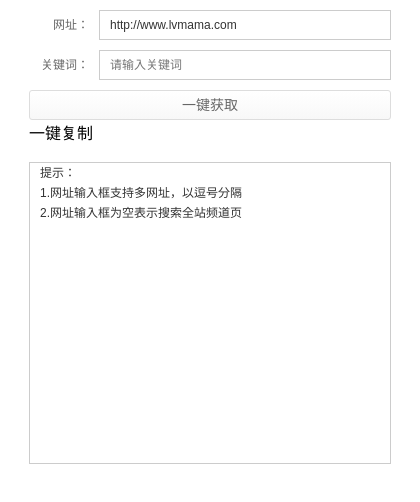
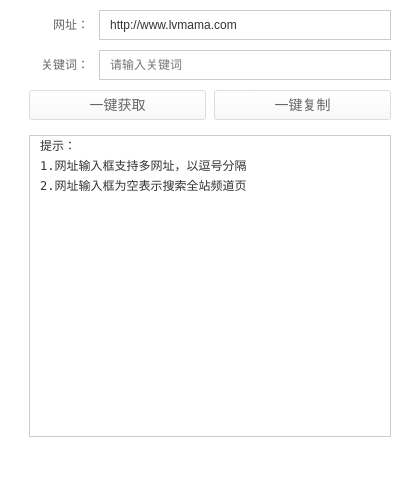
Before and after one commit to angryihan/electron-crawl, an Electron app: page index.html in a window 420 px wide. Drawn offline with Linux system fonts and the light colour scheme.

Commit message:
copy to clipboard

```diff
--- a/assets/css/index.css
+++ b/assets/css/index.css
@@ -1,11 +1,12 @@
 @charset "UTF-8";
+
 /*reset*/
-body,div,dl,dt,dd,ol,ul,li,h1,h2,h3,h4,h5,h6,p,blockquote,pre,code,tr,th,td,hr,menu {
+
+body, div, dl, dt, dd, ol, ul, li, h1, h2, h3, h4, h5, h6, p, blockquote, pre, code, tr, th, td, hr, menu {
     margin: 0;
     padding: 0
 }
-
-ol,ul {
+ol, ul {
     list-style-type: none
 }
 
@@ -15,49 +16,11 @@ ol,ul {
 ::-webkit-scrollbar-corner { background: transparent; }*/
 
 .wrap {
+    font-family: "Arial", "PingFang SC", "Microsoft Yahei", "SimSun", sans-serif;
     padding: 10px;
     width: 362px;
     margin: 0 auto;
 }
-
-#generate {
-    vertical-align: top;
-    text-align: center;
-    display: inline-block;
-    box-sizing: content-box;
-    cursor: pointer;
-    height: 28px;
-    line-height: 28px;
-    // padding: 0 19px;
-    width: 100%;
-    font-size: 14px;
-    font-family: "Arial", "PingFang SC", "Microsoft Yahei", "SimSun", sans-serif;
-    color: #666666;
-    background: #FBFBFB;
-    border: 1px solid #DDDDDD;
-    -webkit-border-radius: 3px;
-    -moz-border-radius: 3px;
-    border-radius: 3px;
-    background: -webkit-linear-gradient(top, white, #f8f8f8);
-    background: -moz-linear-gradient(top, white, #f8f8f8);
-    background: linear-gradient(to bottom, white, #f8f8f8);
-}
-
-#generate:hover {
-    color: #666666;
-    background: #F5F5F5;
-    text-decoration: none;
-    background: -webkit-linear-gradient(top, whitesmoke, whitesmoke);
-    background: -moz-linear-gradient(top, whitesmoke, whitesmoke);
-    background: linear-gradient(to bottom, whitesmoke, whitesmoke);
-}
-
-/*#generate:active {
-    -webkit-box-shadow: inset 0 3px 3px rgba(0, 0, 0, 0.15);
-    -moz-box-shadow: inset 0 3px 3px rgba(0, 0, 0, 0.15);
-    box-shadow: inset 0 3px 3px rgba(0, 0, 0, 0.15);
-}*/
-
 #keyword, #url, #result {
     font-family: "Arial", "PingFang SC", "Microsoft Yahei", "SimSun", sans-serif;
     font-size: 12px;
@@ -69,9 +32,13 @@ ol,ul {
     width: 270px;
     color: #333;
 }
-
-#keyword:focus,#url:focus,#result:focus{outline:none;border-color:#75aeff}
-
+#result {
+    font-family: "Lucida Sans Typewriter", 'monaco', "PingFang SC", "Microsoft Yahei", monospace;
+}
+#keyword:focus, #url:focus, #result:focus {
+    outline: none;
+    border-color: #75aeff
+}
 #result {
     resize: none;
     width: 340px;
@@ -79,37 +46,56 @@ ol,ul {
     line-height: 20px;
     word-break: break-all;
 }
-
 #result::-webkit-scrollbar {
     width: 8px;
     height: 8px;
 }
-
 #result::-webkit-scrollbar-track {
     background-color: #eeeeee;
     border-radius: 4px;
 }
-
 #result::-webkit-scrollbar-thumb {
     border-radius: 4px;
     background-color: #d3d3d3;
 }
-
-#result::-webkit-input-placeholder:after{
-  display:block;
-  content:"line@ \A line#";/*  \A 表示换行  */
-  color:red;
-};
-
 #isChannel {
     vertical-align: -2px;
 }
-
 .btn-part {
-	margin-bottom: 18px;
-	width: 360px;
+    width: 375px;
+    overflow: hidden;
+    margin-bottom: 15px;
 }
-
+.btn-part a {
+    vertical-align: top;
+    text-align: center;
+    display: block;
+    float: left;
+    box-sizing: content-box;
+    cursor: pointer;
+    height: 28px;
+    line-height: 28px;
+    width: 175px;
+    margin-right: 8px;
+    font-size: 14px;
+    color: #666666;
+    background: #FBFBFB;
+    border: 1px solid #DDDDDD;
+    -webkit-border-radius: 3px;
+    -moz-border-radius: 3px;
+    border-radius: 3px;
+    background: -webkit-linear-gradient(top, white, #f8f8f8);
+    background: -moz-linear-gradient(top, white, #f8f8f8);
+    background: linear-gradient(to bottom, white, #f8f8f8);
+}
+.btn-part a:hover {
+    color: #666666;
+    background: #F5F5F5;
+    text-decoration: none;
+    background: -webkit-linear-gradient(top, whitesmoke, whitesmoke);
+    background: -moz-linear-gradient(top, whitesmoke, whitesmoke);
+    background: linear-gradient(to bottom, whitesmoke, whitesmoke);
+}
 dl {
     font-family: "Arial", "PingFang SC", "Microsoft Yahei", "SimSun", sans-serif;
     font-size: 12px;
@@ -117,20 +103,16 @@ dl {
     overflow: hidden;
     margin-bottom: 10px;
 }
-
-dt,
-dd {
+dt, dd {
     float: left;
     min-height: 1px;
 }
-
 dt {
     width: 60px;
     margin-right: 10px;
     line-height: 30px;
     text-align: right;
 }
-
 dd {
     width: 292px;
 }
```
Lines whose indentation alone changed are shown as unchanged.
